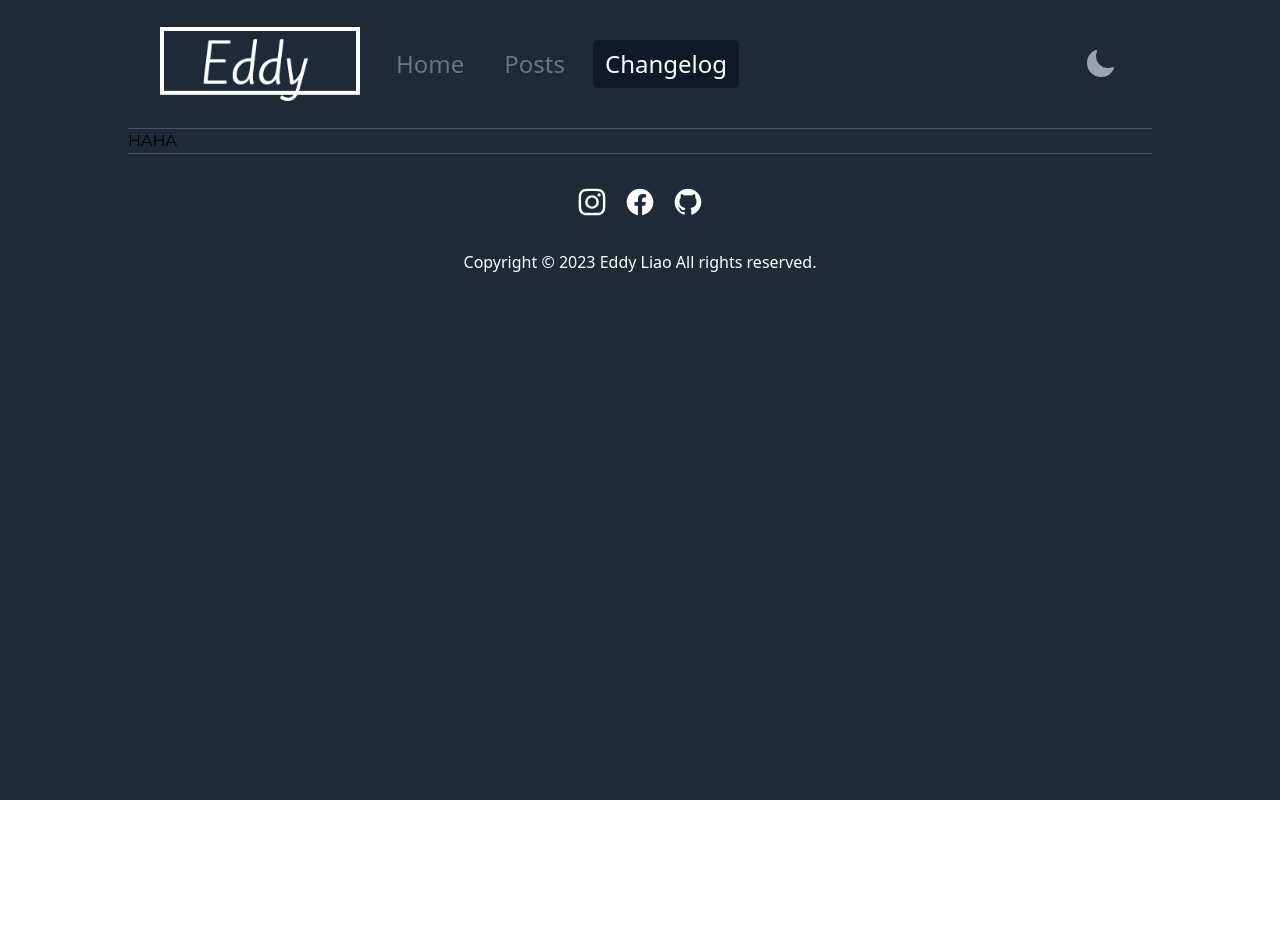
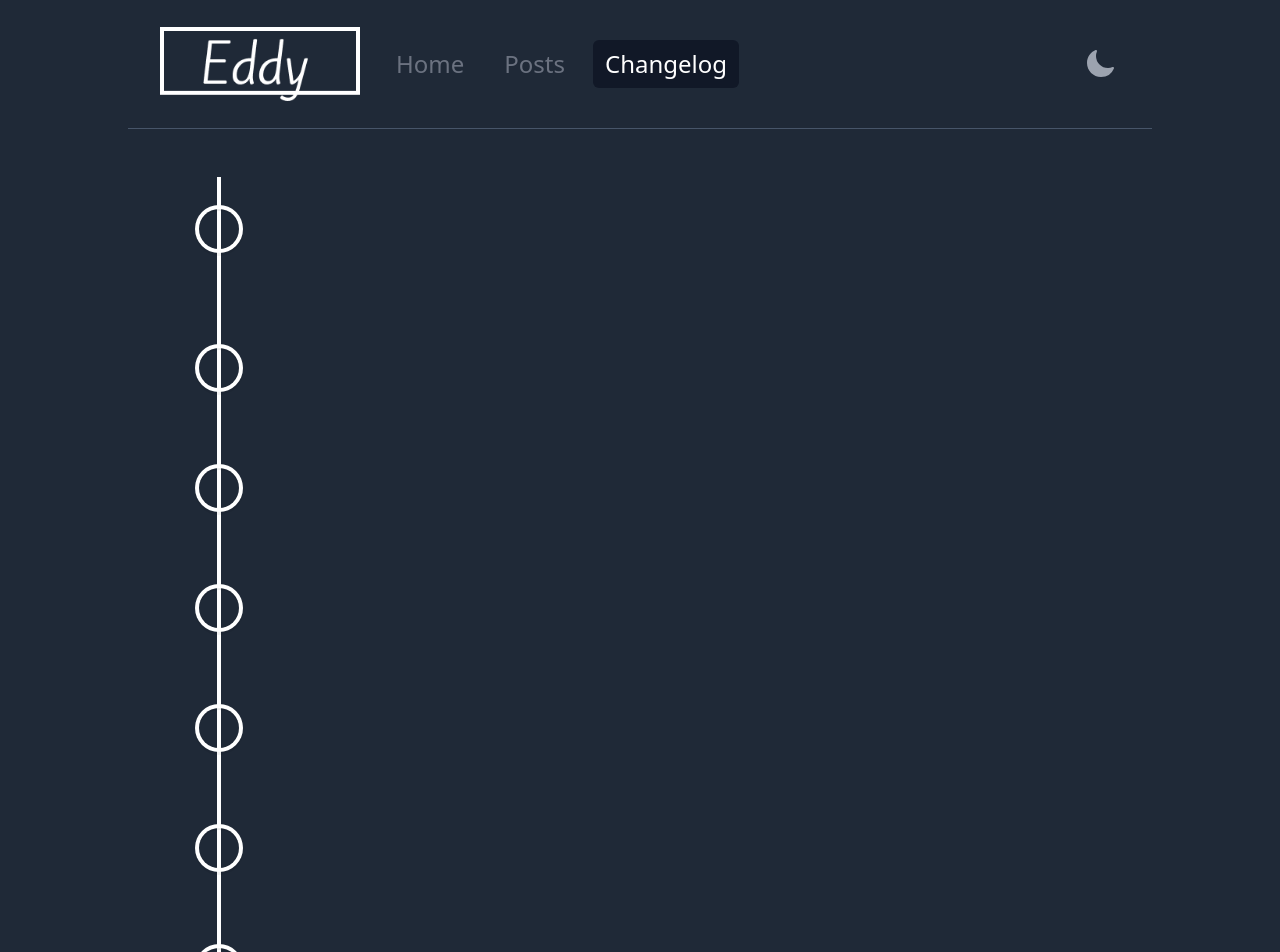
Before and after one commit to milkeddy1/eddy-blog, a Next.js app: page /changelog in a window 1280 px wide. Shown: the top 952 px of the page. Before the commit the page ends 800 px from the top, so only its background shows below. Built offline with nearby package versions, Linux system fonts and the light colour scheme.

Commit message:
feat: changelog layout

```diff
--- a/package.json
+++ b/package.json
@@ -20,6 +20,7 @@
     "@types/node": "18.15.3",
     "@types/react": "18.0.28",
     "@types/react-dom": "18.0.11",
+    "@types/react-vertical-timeline-component": "^3.3.3",
     "@types/uuid": "^9.0.1",
     "clsx": "^1.2.1",
     "eslint": "8.36.0",
--- a/src/pages/changelog.tsx
+++ /dev/null
@@ -1,10 +0,0 @@
-export interface ChangelogProps {
-}
-
-export default function Changelog(props: ChangelogProps) {
-  return (
-    <>
-      HAHA
-    </>
-  );
-}
--- /dev/null
+++ b/src/pages/changelog/index.tsx
@@ -0,0 +1,35 @@
+import { VerticalTimeline, VerticalTimelineElement } from 'react-vertical-timeline-component';
+import 'react-vertical-timeline-component/style.min.css';
+
+export interface ChangelogProps {
+}
+
+export default function Changelog(props: ChangelogProps) {
+  return (
+    <div className='m-12'>
+      <VerticalTimeline layout='1-column-left'>
+        <VerticalTimelineElement date='2022/04/02'>
+          haha
+        </VerticalTimelineElement>
+        <VerticalTimelineElement>
+          yoo
+        </VerticalTimelineElement>
+        <VerticalTimelineElement>
+          yoo
+        </VerticalTimelineElement>
+        <VerticalTimelineElement>
+          yoo
+        </VerticalTimelineElement>
+        <VerticalTimelineElement>
+          yoo
+        </VerticalTimelineElement>
+        <VerticalTimelineElement>
+          yoo
+        </VerticalTimelineElement>
+        <VerticalTimelineElement>
+          yoo
+        </VerticalTimelineElement>
+      </VerticalTimeline>
+    </div>
+  );
+}
```
Also changed, not shown: src/pages/changelog/changelogsConfig.ts (added), 1 other file (tests, documents, lock files or other folders).
